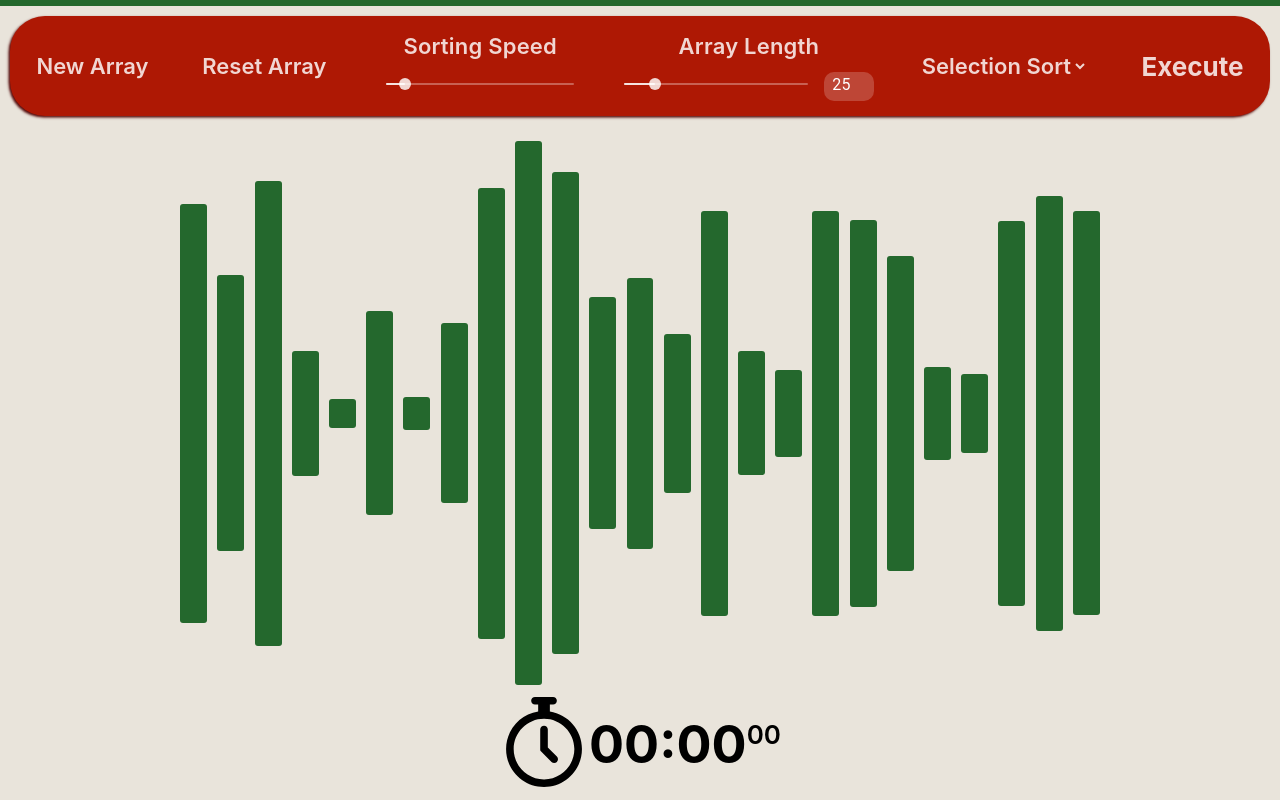
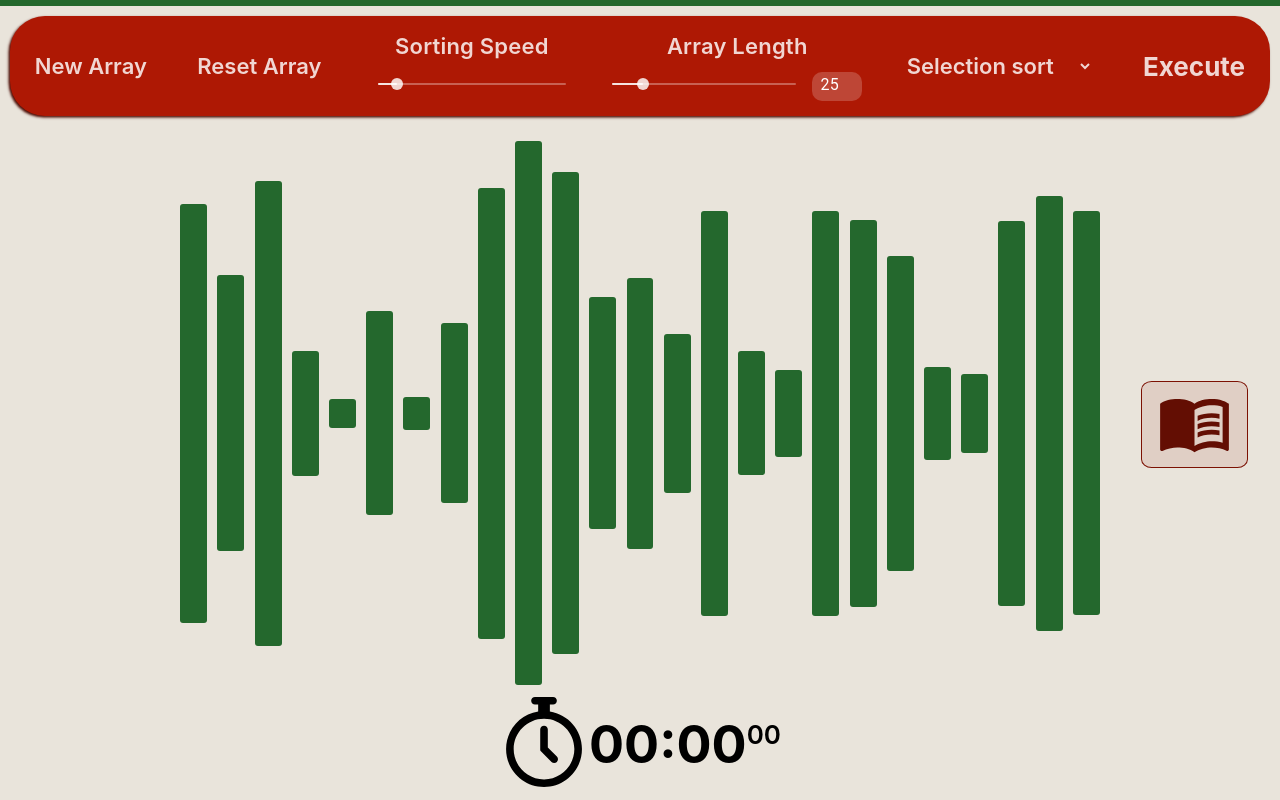
Before and after one commit to AatmikMallya/Algo-Visualizer, a React (Create React App) app: page / in a window 1280 px wide. Built offline with nearby package versions, Linux system fonts and the light colour scheme; what uifx would draw is missing.

Commit message:
add info button and display time complexities

```diff
--- a/package.json
+++ b/package.json
@@ -11,7 +11,9 @@
     "@testing-library/user-event": "^7.2.1",
     "react": "^16.13.1",
     "react-dom": "^16.13.1",
+    "react-draggable": "^4.4.3",
     "react-ga": "^3.1.2",
+    "react-html-parser": "^2.0.2",
     "react-scripts": "3.4.1",
     "save": "^2.4.0",
     "uifx": "^2.0.7"
--- a/src/App.js
+++ b/src/App.js
@@ -12,7 +12,7 @@ function App() {
   }, []);
 
   return (
-    <div className="App">
+    <div className='App'>
       <SortingTimeVisualizer/>
     </div>
   );
--- /dev/null
+++ b/src/components/Info.js
@@ -0,0 +1,70 @@
+// Contains all text displayed in the info box
+// const sq = `${'2'.sup()}`;
+const sq = `<sup style='vertical-align: top; font-size: 0.6em;'>2</sup>`;
+const info = {
+    selection: {
+        header: `Selection Sort`,
+        best: `n${sq}`,
+        avg: `n${sq}`,
+        worst: `n${sq}`,
+        space: `1`,
+        body: ``
+    },
+    insertion: {
+        header: `Insertion Sort`,
+        best: `n`,
+        avg: `n${sq}`,
+        worst: `n${sq}`,
+        space: `1`,
+        body: ``
+    },
+    merge: {
+        header: `Merge Sort`,
+        best: `n log(n)`,
+        avg: `n log(n)`,
+        worst: `n log(n)`,
+        space: `n`,
+        body: ``
+    },
+    quick: {
+        header: `Quicksort`,
+        best: `n log(n)`,
+        avg: `n log(n)`,
+        worst: `n${sq}`,
+        space: `log(n)`,
+        body: ``
+    },
+    bubble: {
+        header: `Bubble Sort`,
+        best: `n`,
+        avg: `n${sq}`,
+        worst: `n${sq}`,
+        space: `1`,
+        body: ``
+    },
+    heap: {
+        header: `Heapsort`,
+        best: `n log(n)`,
+        avg: `n log(n)`,
+        worst: `n log(n)`,
+        space: `1`,
+        body: ``
+    },
+    counting: {
+        header: `Counting Sort`,
+        best: `n+k`,
+        avg: `n+k`,
+        worst: `n+k`,
+        space: `k`,
+        body: ``
+    },
+    shell: {
+        header: `Shell Sort`,
+        best: `n log(n)`,
+        avg: `n log(n)${sq}`,
+        worst: `n log(n)${sq}`,
+        space: `1`,
+        body: ``
+    }
+};
+export default info;
--- /dev/null
+++ b/src/components/InfoBox.js
@@ -0,0 +1,115 @@
+import React from 'react';
+import Button from '@material-ui/core/Button';
+import Dialog from '@material-ui/core/Dialog';
+import DialogActions from '@material-ui/core/DialogActions';
+import DialogContent from '@material-ui/core/DialogContent';
+import DialogContentText from '@material-ui/core/DialogContentText';
+import DialogTitle from '@material-ui/core/DialogTitle';
+import Slide from '@material-ui/core/Slide';
+import MenuBookIcon from '@material-ui/icons/MenuBook';
+import info from './Info';
+import { algoColors } from './SortingTimeVisualizer';
+import ReactHtmlParser from 'react-html-parser';
+import './SortingTimeVisualizer.css';
+
+
+const Transition = React.forwardRef(function Transition(props, ref) {
+  return <Slide direction='left' ref={ref} {...props} />;
+});
+
+export default function InfoBox(props) {
+  const styles = {
+    container: {
+      position: 'relative',
+      bottom: '5%',
+    },
+    button: {
+      margin: 'auto',
+      borderRadius: '10%',
+    },
+    icon: {
+      fontSize: 75,
+      color: 'black',
+      position: 'relative',
+      bottom: '2px'
+    },
+    header: {
+      color: 'black',
+      fontSize: 35,
+      fontWeight: 800,
+    },
+    bold: {
+      fontWeight: 600,
+      display: 'block',
+    },
+    normal: {
+      fontWeight: 500
+    },
+    paper: {
+      color: 'black',
+      backgroundColor: `hsla(${algoColors[props.algorithm]}, 25%, 70%, 0.94)`
+    },
+    subHeader: {
+      textAlign: 'center',
+      display: 'block',
+      // lineHeight: 3
+      marginTop: 10,
+      marginBottom: 5
+    }
+  };
+
+  const [open, setOpen] = React.useState(false);
+
+  const handleClickOpen = () => setOpen(true);
+  const handleClose = () => setOpen(false);
+
+  return (
+    <div id='info-box-container' style={styles.container}>
+        <Button id='info-button' variant='outlined' color='primary' onClick={handleClickOpen} style={styles.button}>
+            <MenuBookIcon className='info-icon' style={styles.icon}/>
+        </Button>
+        <Dialog
+          maxWidth='md'
+          PaperProps={{style: styles.paper}}
+          style={styles.dialog}
+          scroll='paper'
+          open={open}
+          TransitionComponent={Transition}
+          keepMounted
+          onClose={handleClose}
+          aria-labelledby='alert-dialog-slide-title'
+          aria-describedby='alert-dialog-slide-description'
+        >
+          <DialogTitle id='alert-dialog-slide-title'>
+            <span id='info-header' style={styles.header}>
+              {info[props.algorithm].header}
+            </span>
+          </DialogTitle>
+          <DialogContent>
+            <DialogContentText id='alert-dialog-slide-description'>
+              <span id='info-header' style={styles.paper}>
+                <span style={styles.subHeader}>Time Complexity</span>
+                <span style={styles.bold}>Best case:
+                  <span style={styles.normal}> &Omega;({ReactHtmlParser(info[props.algorithm].best)})</span>
+                </span>
+                <span style={styles.bold}>Average case:
+                  <span style={styles.normal}> &Theta;({ReactHtmlParser(info[props.algorithm].avg)})</span>
+                </span>
+                <span style={styles.bold}>Worst case:
+                  <span style={styles.normal}> O({ReactHtmlParser(info[props.algorithm].worst)})</span>
+                </span>
+                <span style={styles.bold}>Space complexity:
+                  <span style={styles.normal}> O({ReactHtmlParser(info[props.algorithm].space)})</span>
+                </span>
+              </span>
+            </DialogContentText>
+          </DialogContent>
+          <DialogActions>
+            <Button onClick={handleClose} color='primary'>
+              X
+            </Button>
+          </DialogActions>
+        </Dialog>
+    </div>
+  );
+}
--- a/src/components/LengthSlider.js
+++ b/src/components/LengthSlider.js
@@ -17,6 +17,9 @@ const useStyles = makeStyles({
     backgroundColor: 'rgba(100%, 100%, 100%, 20%)',
     borderRadius: '10px',
   },
+  slider: {
+    color: 'rgba(100%, 100%, 100%, 82.5%)'
+  }
 });
 
 export default function LengthSlider(props) {
@@ -58,9 +61,9 @@ export default function LengthSlider(props) {
       <Grid container spacing={2} alignItems='center'>
         <Grid item xs>
           <Slider
+            className={classes.slider}
             min={5}
             max={125}
-            style={{color: 'rgba(100%, 100%, 100%, 82.5%)'}}
             value={typeof value === 'number' ? value : 0}
             onChange={handleSliderChange}
             aria-labelledby='input-slider'
--- a/src/components/Menu.css
+++ b/src/components/Menu.css
@@ -1,11 +1,10 @@
 #menu-container {
-    background-color: hsl(270, 100%, 35%);
-    background-color: hsl(18, 100%, 35%);
+    background-color: hsl(270, 95%, 35%);
     height: 100px;
     border-radius: 35px;
     width: 98.5%;
     margin: 10px auto 20px;
-    box-shadow: -1.5px 1.5px 2.5px rgb(9, 55, 97);
+    box-shadow: -1.5px 1.5px 2.5px hsl(270, 95%, 20%);
     display: flex;
     justify-content: space-around;
     align-items: center;
--- a/src/components/Menu.js
+++ b/src/components/Menu.js
@@ -20,14 +20,23 @@ export default class Menu extends React.Component {
                 <SpeedSlider onSlide={interval => this.handleSpeedChange(interval)} />
                 <LengthSlider onSlide={length => this.handleGenerate(length)} />
                 <select className='menu-item' id='menu-select' onChange={() => this.handleSelect()}>
-                    <option value='selection'>Selection Sort</option>
-                    <option value='insertion'>Insertion Sort</option>
-                    <option value='merge'>Merge Sort</option>
-                    <option value='quick'>Quicksort</option>
-                    <option value='heap'>Heapsort</option>
-                    <option value='bubble'>Bubble Sort</option>
-                    <option value='counting'>Counting Sort</option>
-                    <option value='shell'>Shell sort</option>
+                    <optgroup className='group' label='Simple Sorts'>
+                        <option value='selection'>Selection sort</option>
+                        <option value='insertion'>Insertion sort</option>
+                    </optgroup>
+                    <optgroup className='group' label='Efficient Sorts'>
+                        <option value='merge'>Merge sort</option>
+                        <option value='heap'>Heapsort</option>
+                        <option value='quick'>Quicksort</option>
+                        <option value='shell'>Shell sort</option>
+                    </optgroup>
+                    <optgroup className='group' label='Distribution Sorts'>
+                        <option value='counting'>Counting sort</option>
+                    </optgroup>
+                    <optgroup className='group' label='Other Sorts'>
+                        <option value='bubble'>Bubble sort</option>
+                    </optgroup>
+
                     {/* <option value='comb'>Comb sort</option> */}
                     {/* <option value='bucket'>Bucket sort</option> */}
                     {/* <option value='radix'>Radix sort</option> */}
--- a/src/components/SortingTimeVisualizer.css
+++ b/src/components/SortingTimeVisualizer.css
@@ -1,11 +1,41 @@
 #bars-container {
     position: relative;
-    margin: 0 auto 0;
-    height:80vh;
+    height: 80vh;
     white-space: nowrap;
     overflow-x: scroll;
     overflow-y: hidden;
-    max-width: 89%;
+    max-width: 75%;
+}
+
+#body-container {
+    display: flex;
+    justify-content: space-around;
+}
+
+#left-container {
+    width: 12.5%;
+    max-width: 12.5%;
+    min-width: 12.5%;
+}
+
+#right-container {
+    width: 12.5%;
+    display: flex;
+    align-items: center;
+    justify-content: center;
+}
+
+#info-box-container {
+    margin: auto;
+}
+
+.info-icon {
+    color: hsl(270, 95%, 20%)
+}
+
+#info-button {
+    border-color: hsl(270, 95%, 25%);
+    background-color: hsla(270, 95%, 30%, 0.1);
 }
 
 .array {
@@ -27,50 +57,18 @@
 .array:hover {
     background-color: #2a8f38!important;
     color: black!important;
-    /* align-items: center; */
 }
-#value {
+
+/* #value {
     position: relative;
-    /* bottom: 17px; */
     left: inherit;
-    /* color: black!important; */
     align-self: center;
     z-index: 2;
-}
+} */
 
 #color-strip {
     background-color: #24682d;
     height: 6px;
-}
-
-#timer-container {
-    display: inline;
-    position: absolute;
-    /* bottom: 2.5%; */
-    margin: auto;
-    /* padding: 10px;
-    background-color: rgb(22, 94, 161);
-    border-radius: 20px; */
-    text-align: center;
-    top: 93%;
-    left: 50%;
-    transform: translate(-50%, -50%);
-}
-
-.timer {
-    vertical-align: middle;
-    display: inline-block;
-}
-
-.timer-icon {
-    width: 90px;
-}
-
-.timer-display {
-    display: inline-block;
-    font-size: 52px;
-    font-weight: 700;
-    vertical-align: middle;
 }
 
 #seconds {
@@ -93,4 +91,16 @@
          -moz-user-select: none;
           -ms-user-select: none;
               user-select: none;
-  }
+}
+
+/* Info box overrides */
+.MuiBackdrop-root { opacity: 0.3!important; }
+
+.MuiDialogTitle-root { padding-bottom: 0!important; }
+
+.MuiDialogActions-root { padding-top: 0!important; }
+
+.MuiDialogContent-root {
+    padding-top: 0!important;
+    padding-bottom: 0!important;
+}
--- a/src/components/SortingTimeVisualizer.js
+++ b/src/components/SortingTimeVisualizer.js
@@ -1,5 +1,6 @@
 import React from 'react';
 import Menu from './Menu';
+import InfoBox from './InfoBox';
 import Timer from './Timer';
 import UIfx from 'uifx';
 import cardFlipMp3 from '../resources/card-flip.mp3';
@@ -52,7 +53,8 @@ export default class SortingTimeVisualizer extends React.Component {
         // 85% of the distance between array container and menu
         this.maxHeight = Math.floor(0.85 * (document.getElementById('bars-container').getBoundingClientRect().bottom -
                                             document.getElementById('menu-container').getBoundingClientRect().bottom));
-        this.selectAlgorithm('selection');
+        // initializeTheme();
+        this.selectAlgorithm('selection')
     }
 
     // True if algorithm is currently running, false otherwise
@@ -63,17 +65,6 @@ export default class SortingTimeVisualizer extends React.Component {
             document.getElementById('execute').classList.add('running');
         } else {
             document.getElementById('execute').classList.remove('running');
-
-            // Fade back menu color
-            // const menu = document.getElementById('menu-container');
-            // const oldHue = getMenuHue();
-            // if (oldHue === menuColors.blue.hue) {
-            //     return;
-            // }
-            // await wait(1000);
-            // await fade(oldHue, menuColors.blue.hue);
-            // const r = menuColors.blue.shadow.r, g = menuColors.blue.shadow.g, b = menuColors.blue.shadow.b
-            // menu.style.setProperty('box-shadow', `-1.5px 1.5px 2.5px rgb(${r},${g},${b})`);
         }
     }
 
@@ -107,14 +98,15 @@ export default class SortingTimeVisualizer extends React.Component {
             newArray.push(Math.floor(Math.random() * this.maxHeight + 25));
         }
         //const newArray = [ 15, 200, 150, 25, 300 ];
-        this.setState({
-            array: newArray,
-            bars: newArray.map((value, i) => <div className='array' key={i} idx={i} color={colors.green} type={undefined} style={{
+        const newBars = newArray.map((value, i) => <div className='array' key={i} idx={i} color={colors.green} type={undefined} style={{
             height: value,
             margin: margin,
             width: width,
             borderRadius: radius,
-            }} />)
+        }} />);
+        this.setState({
+            array: newArray,
+            bars: newBars
         });
 
         // Deep copy to allow resetting to original state
@@ -139,7 +131,7 @@ export default class SortingTimeVisualizer extends React.Component {
 
         const oldArray = []
         for (let i = 0; i < arraySize; i++) {
-            array[i].style.height = this.cachedArray[i] + "px";
+            array[i].style.height = this.cachedArray[i] + 'px';
             array[i].type = undefined;
             oldArray.push(this.cachedArray[i]);
         }
@@ -147,7 +139,7 @@ export default class SortingTimeVisualizer extends React.Component {
         this.setState({array: oldArray});
 
         for (let i = 0; i < arraySize; i++) {
-            array[i].style.backgroundColor = "#07ad1d";
+            array[i].style.backgroundColor = '#07ad1d';
         }
         await wait(333);
         for (let i = 0; i < arraySize; i++) {
@@ -173,18 +165,15 @@ export default class SortingTimeVisualizer extends React.Component {
             console.log(arrayEquality(testArr, testArr2));
         }
         const elapsedTime = new Date() - startTime;
-        console.log("Elapsed time: ", elapsedTime, " ms");
+        console.log('Elapsed time: ', elapsedTime, ' ms');
     }
 
     // Response to selecting algorithm from dropdown
     selectAlgorithm = async selection => {
         this.setState({ algorithm: selection });
-        const menu = document.getElementById('menu-container');
         const oldHue = getMenuHue();
         const newColor = algoColors[selection];
-        const r = newColor.shadow.r, g = newColor.shadow.g, b = newColor.shadow.b;
-        menu.style.setProperty('box-shadow', `-1.5px 1.5px 2.5px rgb(${r},${g},${b})`);
-        await fade(oldHue, newColor.hue);
+        await fade(oldHue, newColor);
     }
 
     // Runs selected algorithm
@@ -214,12 +203,21 @@ export default class SortingTimeVisualizer extends React.Component {
         return (
             <div>
                 <div id='color-strip' />
-                <Menu onGenerate={this.generateArray} onReset={this.resetArray} onSpeedChange={this.speedChange} onExecute={this.handleExecute} onSelect={this.selectAlgorithm}/>
+                <Menu onGenerate={this.generateArray} onReset={this.resetArray} onSpeedChange={this.speedChange} onExecute={this.handleExecute} onSelect={this.selectAlgorithm} />
+                <div id='body-container'>
+                    <div id='left-container'>
+                        {/* TODO: ALIGNMENT BUTTONS */}
+                    </div>
                     <div id='bars-container'>
                         {this.state.bars}
                         {/* Used for testing algorithms */}
                         {/* <button id='test-sort' onClick={this.testSort.bind(this, shellAlgo)}>Test Sort</button> */}
                     </div>
+                    <div id='right-container'>
+                        <InfoBox algorithm={this.state.algorithm} />
+                    </div>
+                </div>
+
                 <Timer status={isRunning} ref={this.timerElement}/>
             </div>
         )
@@ -245,37 +243,44 @@ const arrayEquality = (a, b) => {
 }
 
 // For menu color fading - based on average case
-const menuColors = {
-    blue:   { hue: 210, shadow: {r:9,   g:55, b:97} }, // Initial
-    red:    { hue: 5,   shadow: {r:83,  g:7,  b:7} },  // O(n^2)
-    orange: { hue: 28,  shadow: {r:83,  g:37, b:6} },  // O(nlogn)
-    yellow: { hue: 45,  shadow: {r:109, g:82, b:9} },  // O(n)
+export const menuColors = {
+    purple: 270, // Initial
+    red: 5,      // O(n^2)
+    orange: 28,  // O(nlogn)
+    yellow: 45,  // O(n)
     // Specific algorithms
-    shell:  { hue: 18,  shadow: {r:104, g:40, b:10} }  // O(n(logn)^2)
+    shell: 18,   // O(n(logn)^2)
 };
 
-const algoColors = {
-    'selection': menuColors.red,
-    'insertion': menuColors.red,
-    'merge': menuColors.orange,
-    'quick': menuColors.orange,
-    'bubble': menuColors.red,
-    'heap': menuColors.orange,
-    'counting': menuColors.yellow,
-    'shell': menuColors.shell
+export const algoColors = {
+    selection: menuColors.red,
+    insertion: menuColors.red,
+    merge: menuColors.orange,
+    quick: menuColors.orange,
+    bubble: menuColors.red,
+    heap: menuColors.orange,
+    counting: menuColors.yellow,
+    shell: menuColors.shell
 };
 
 // Linear interpolation
 const lerp = (a,b,u) => (1-u) * a + u * b;
 
+// Transition color theme
 const fade = async (start, end) => {
     const duration = 1000;
     const interval = 10;
     const step_u = interval / duration;
     const menu = document.getElementById('menu-container').style;
+    const icon = document.querySelector('.info-icon').style;
+    const infoButton = document.getElementById('info-button').style;
     for (let u = 0.0; u < 1.0; u += step_u) {
         const hue = parseInt(lerp(start, end, u));
         menu.setProperty('background-color', `hsl(${hue}, 95%, 35%)`);
+        menu.setProperty('box-shadow', `-1.5px 1.5px 2.5px hsl(${hue}, 95%, 15%)`);
+        icon.setProperty('color',`hsl(${hue}, 95%, 20%)`)
+        infoButton.setProperty('border-color', `hsl(${hue}, 95%, 25%)`);
+        infoButton.setProperty('background-color', `hsla(${hue}, 95%, 30%, 0.1)`);
         await wait(interval);
     }
 };
@@ -283,7 +288,7 @@ const fade = async (start, end) => {
 const getMenuHue = () => {
     const menu = document.getElementById('menu-container');
     const currentColor = menu.style.backgroundColor.match(/\d+/g)?.map(Number);
-    if (!currentColor) return menuColors.blue.hue;
+    if (!currentColor) return menuColors.purple;
     const [r, g, b] = [currentColor[0]/255, currentColor[1]/255, currentColor[2]/255];
     const max = Math.max(r, g, b), min = Math.min(r, g, b);
     let hue = 0;
--- a/src/components/SpeedSlider.js
+++ b/src/components/SpeedSlider.js
@@ -9,6 +9,9 @@ const useStyles = makeStyles({
     width: 220,
     color: 'rgba(100%, 100%, 100%, 82.5%)'
   },
+  slider: {
+    color: 'rgba(100%, 100%, 100%, 82.5%)'
+  }
 });
 
 // Sets the time interval between animation frames
@@ -30,7 +33,7 @@ export default function SpeedSlider(props) {
         <Grid item>
         </Grid>
         <Grid item xs>
-          <Slider value={value} onChange={handleChange} style={{color: 'rgba(100%, 100%, 100%, 82.5%)'}} aria-labelledby='continuous-slider' />
+          <Slider value={value} onChange={handleChange} className={classes.slider} aria-labelledby='continuous-slider' />
         </Grid>
         <Grid item>
         </Grid>
```
Also changed, not shown: src/components/Timer.css (added, +25 -0 lines), src/components/Timer.js (+13 -13 lines), 1 other file (tests, documents, lock files or other folders). Lines whose indentation alone changed are shown as unchanged.
